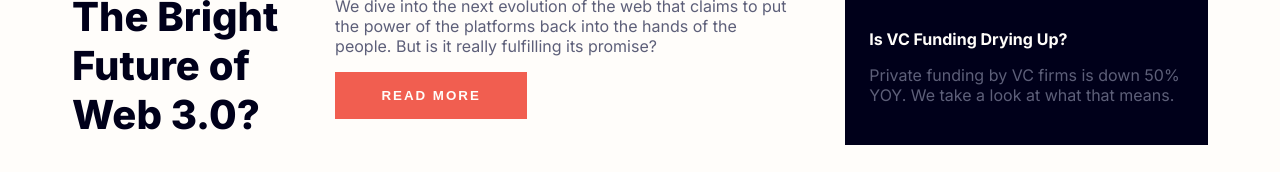
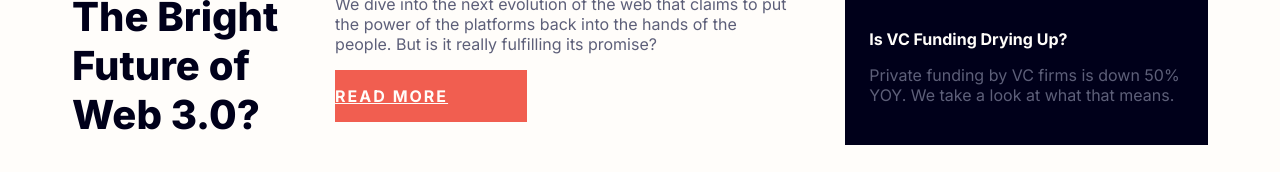
Before and after one commit to DarkDev56/news-homepage-main, a plain HTML site: page index.html in a window 1280 px wide. Shown: the part 418-590 px from the top of the page. Drawn offline with Linux system fonts and the light colour scheme.

Commit message:
Fixed HTML element issue

```diff
--- a/index.html
+++ b/index.html
@@ -39,7 +39,7 @@
         </div>
         <div class="hero__content_container">
           <p class="hero__content">We dive into the next evolution of the web that claims to put the power of the platforms back into the hands of the people. But is it really fulfilling its promise?</p>
-          <button class="hero__button">Read more</button>
+          <a href="/" class="hero__button">Read more</a>
         </div>
       </div>
     </section>
```
